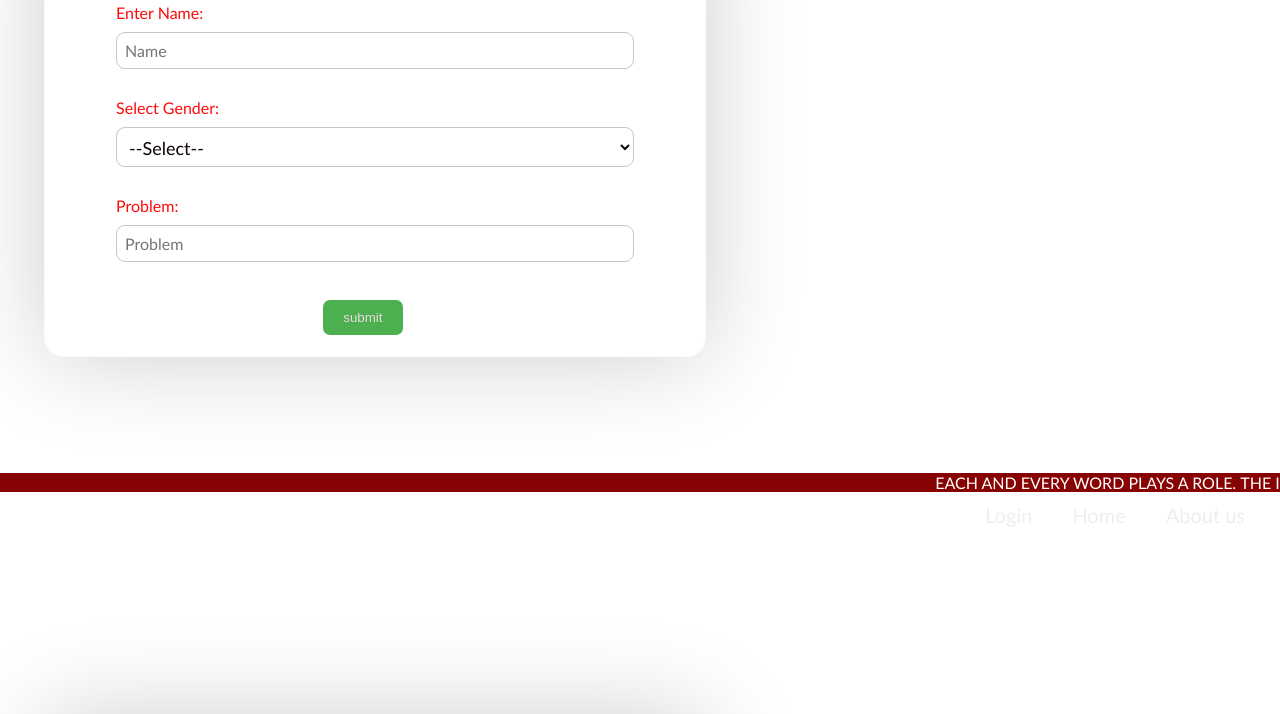
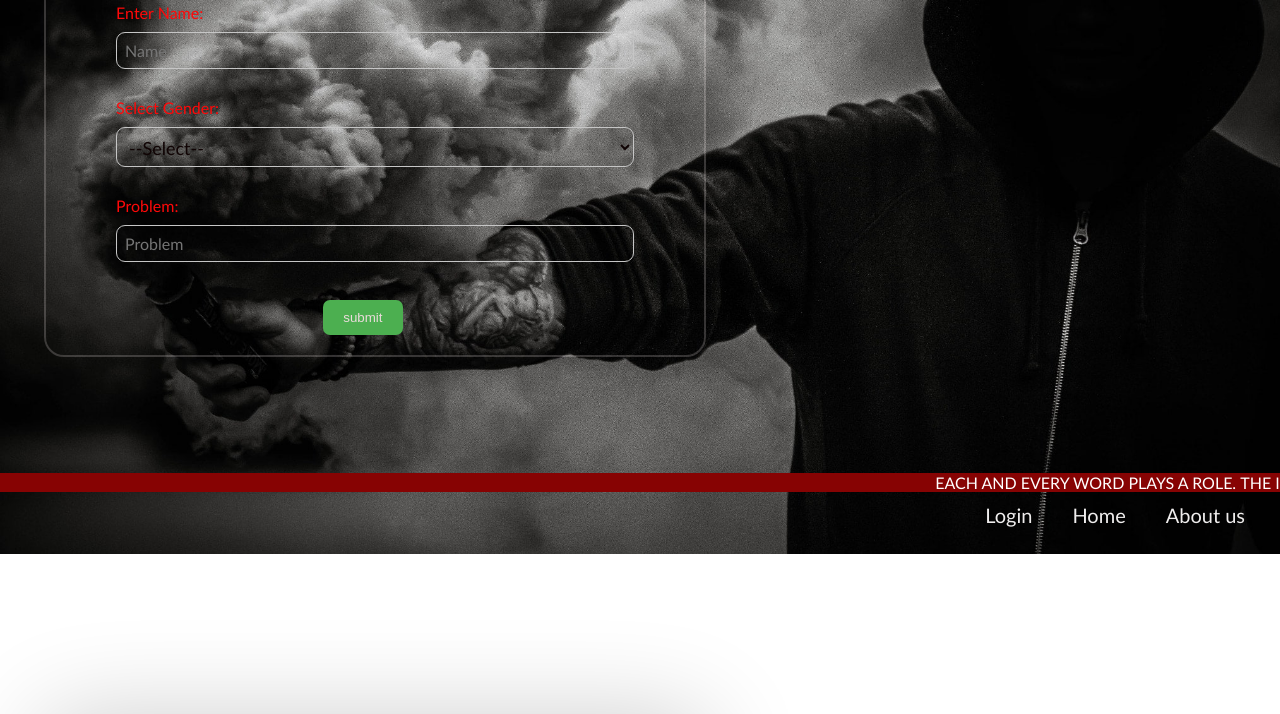
Before and after one commit to monstyne/propagator1, a plain HTML site: page private.html in a window 1280 px wide. Shown: the part 308-1022 px from the top of the page. Drawn offline with Linux system fonts and the light colour scheme; the site is published under a folder, as on GitHub Pages, so addresses that start at the root find nothing.

Commit message:
Update privatestyle.css

```diff
--- a/privatestyle.css
+++ b/privatestyle.css
@@ -4,7 +4,7 @@ body {
     height: 100vh;
     font-family: 'Gill Sans', sans-serif;
     font-weight: 500;
-    background-image: url("/wallpaperbetter\(3\).jpg");
+    background-image: url("./wallpaperbetter\(3\).jpg");
     background-repeat:no-repeat;
     background-size:cover;
     overflow-y: hidden;
```
